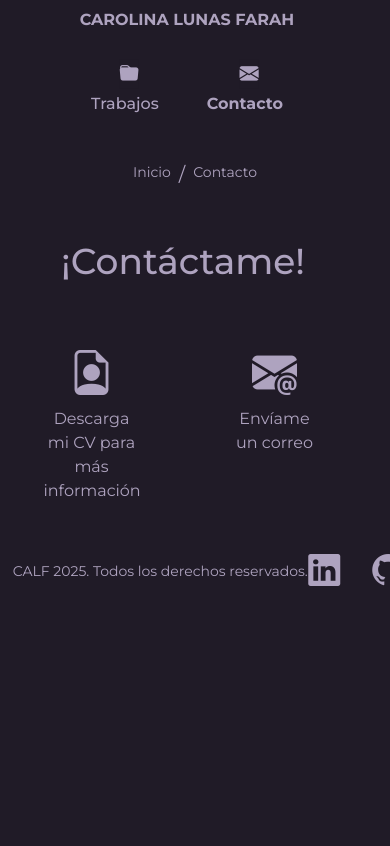
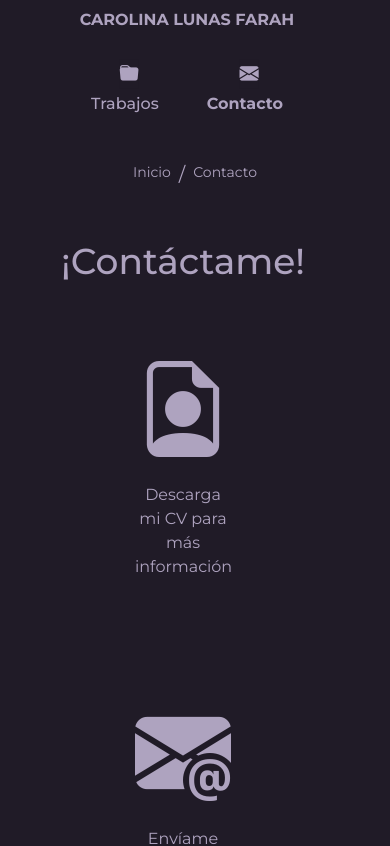
Before and after one commit to carolinalunasfarah/carolinalunasfarah_portfolio, a React (Vite) app: page /contact in a window 390 px wide. Shown: the top 846 px of the page. Built offline with nearby package versions, Linux system fonts and the light colour scheme.

Commit message:
modify contact view for mobile

```diff
--- a/src/App.css
+++ b/src/App.css
@@ -565,9 +565,13 @@ footer i {
     }
 
     /* contact */
-    .contact i {
+    .contact {
+      min-height: 20rem;
+    }
+
+    /* .contact i {
         font-size: 45px;
-    }
+    } */
 
     .contact p {
         width: 6rem;
--- a/src/views/Contact.jsx
+++ b/src/views/Contact.jsx
@@ -26,7 +26,7 @@ const Contact = () => {
                 </article>
                 <article className="col-7 col-md-7 col-lg-7 col-sm-12 flex_col w-100">
                     <section className="row">
-                        <article className="col-6 col-md-6 col-lg-6 col-sm-6">
+                        <article className="col-12 col-md-6 col-lg-6 col-sm-12">
                             <ul className="list-unstyled mt-3">
                                 <li className="flex_col">
                                     <a
@@ -43,7 +43,7 @@ const Contact = () => {
                                 </li>
                             </ul>
                         </article>
-                        <article className="col-6 col-md-6 col-lg-6 col-sm-6">
+                        <article className="col-12 col-md-6 col-lg-6 col-sm-12">
                             <ul className="list-unstyled mt-3">
                                 <li className="flex_col contact">
                                     <a
```
